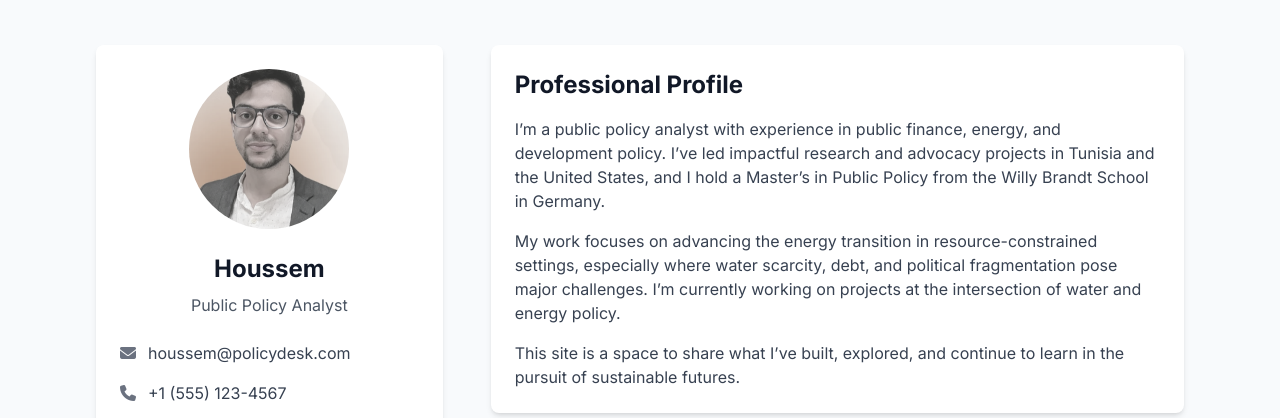
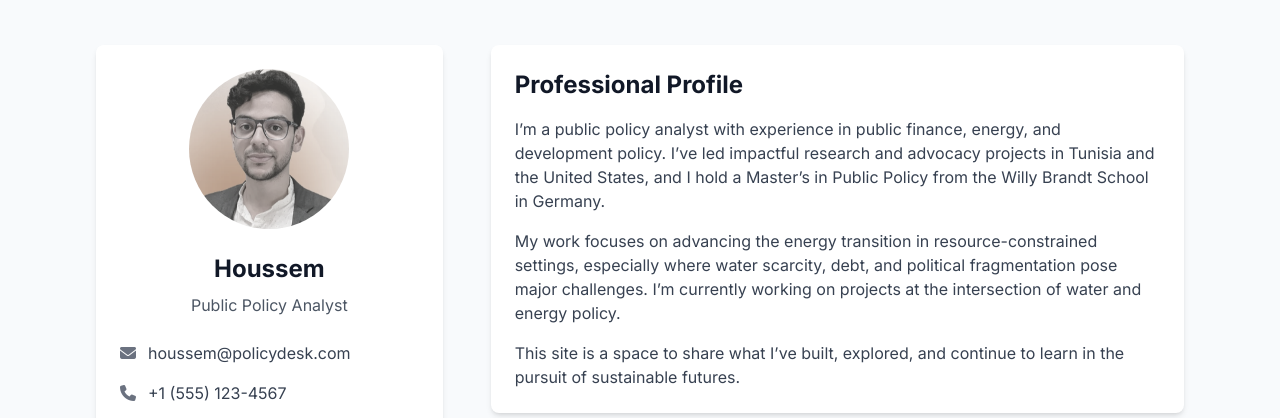
Before and after one commit to eya-cfu/houssem-policy-desk, a plain HTML site: page about.html in a window 1280 px wide. Shown: the part 199-617 px from the top of the page. Drawn offline with nearby package versions, Linux system fonts and the light colour scheme.

Commit message:
Update about.html

```diff
--- a/about.html
+++ b/about.html
@@ -52,7 +52,7 @@
         <div class="bg-white p-6 rounded-lg shadow-md sticky top-24">
           <div class="flex justify-center mb-6">
             <div class="w-40 h-40 rounded-full bg-gradient-to-r from-blue-400 to-green-400 overflow-hidden">
-              <img src="images/Headshot3.PNG" alt="Houssem" class="w-full h-full object-cover">
+              <img src="images/Headshot2.PNG" alt="Houssem" class="w-full h-full object-cover">
             </div>
           </div>
           <h2 class="text-2xl font-bold text-center text-gray-900 mb-2">Houssem</h2>
```
